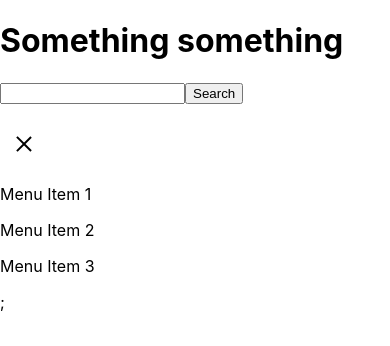
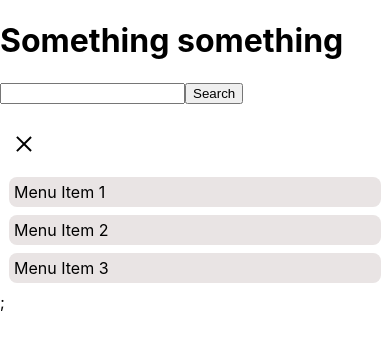
Before and after one commit to ramsumble/bookbook-frontend, a React (Create React App) app: page / in a window 390 px wide. Both pictures are taken after a click on the button 24 px from the left and 143 px from the top of the page. Shown: the top 346 px of the page. Built offline with nearby package versions, Linux system fonts and the light colour scheme.

Commit message:
some styling for the hamburger menu

```diff
--- a/src/components/Hamburger.js
+++ b/src/components/Hamburger.js
@@ -1,5 +1,6 @@
 import React, { useState } from "react";
-import { Spin as Hamburger } from 'hamburger-react'
+import { Spin as Hamburger } from "hamburger-react";
+import "../styles/hamburger.css"
 
 // https://hamburger-react.netlify.app/
 
@@ -11,15 +12,16 @@ const Samburger = () => {
         <div className="Hamburger">
             <Hamburger
                 size={20}
+                duration={0.7}
                 colour="#ffffff"
                 toggled={isOpen}
                 toggle={setOpen}
             />
             {isOpen && (
-            <div className="MenuItems">
-                <p>Menu Item 1</p>
-                <p>Menu Item 2</p>
-                <p>Menu Item 3</p>
+            <div className="Menu">
+                <p className="menu-items">Menu Item 1</p>
+                <p className="menu-items">Menu Item 2</p>
+                <p className="menu-items">Menu Item 3</p>
             </div>
             )};
         </div>
--- a/src/styles/hamburger.css
+++ b/src/styles/hamburger.css
@@ -1 +1,21 @@
 /* do something here eventually */
+
+.Samburger {
+    position: fixed;
+    top: 20px;
+    right: 20px;
+}
+
+.Menu {
+    display: flex;
+    flex-direction: column;
+    /* position: fixed; */
+    padding: 5px;
+  }
+
+  .menu-items {
+    padding: 5px;
+    margin: 4px;
+    background-color: #e9e4e4;
+    border-radius: 8px;
+  }
```
